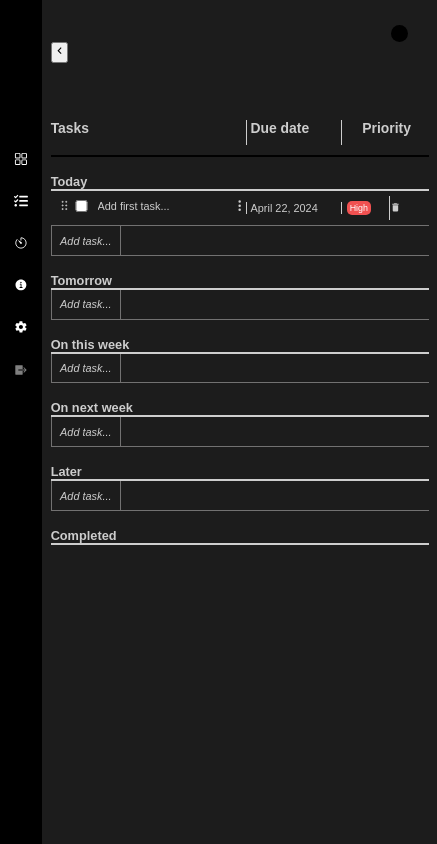
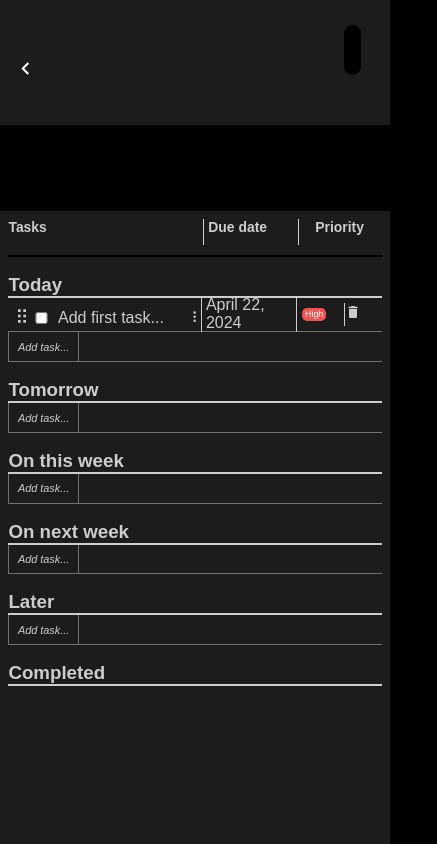
Before and after one commit to VitEfimov/test-manager-redux, a React (Create React App) app: page / in a window 390 px wide. Shown: the top 844 px of the page, 437 px wide, since content can reach past the window. Built offline with nearby package versions, Linux system fonts and the light colour scheme.

Commit message:
Hide btn

```diff
--- a/src/App.css
+++ b/src/App.css
@@ -50,58 +50,11 @@ main {
   overflow: hidden;
   transition: all .3s ease;
   font-family: Arial;
+width: 15dvw;
 
 
 
 
-  /* & button {
-    padding: 3dvh;
-    width: 100%;
-    color: var(--dark-font-color-white);
-    appearance: none;
-    background-color: transparent;
-    border: none;
-    box-sizing: border-box;
-    cursor: pointer;
-    display: inline-block;
-    font-size: calc(10px + 1vmin);
-    font-weight: 500;
-    line-height: normal;
-    min-width: fit-content;
-    outline: none;
-    text-align: center;
-    text-decoration: none;
-    transition: all 100ms cubic-bezier(.23, 1, 0.32, 1);
-    user-select: none;
-    -webkit-user-select: none;
-    touch-action: manipulation;
-    will-change: transform;
-    z-index: 0;
-    align-content: center;
-    align-items: center;
-    align-self: center;
-    text-align: center;
-    justify-content: center;
-    justify-items: center;
-    &:hover {
-      background-color: var(--dark-button-hover-color);
-      border-right: var(--dark-font-color-white) solid 3px;
-    }
-
-    &:focus {
-      outline: none;
-      box-shadow: 0 0 0 3px rgba(0, 0, 255, 0.4);
-    }
-
-    &:active {
-      transform: translateY(0);
-    }
-
-    &:disabled {
-      opacity: 0.5;
-      cursor: not-allowed;
-    }
-  } */
 }
 
 .nav-button {
@@ -283,7 +236,7 @@ margin-bottom: 15dvh;
   justify-content: space-between;
   padding-right: 1dvw;
 }
-.header__title-btn{
+.header__title-content{
   display: flex;
   flex-direction: column;
   padding-right: 1dvw;
@@ -341,7 +294,17 @@ margin-bottom: 15dvh;
   box-shadow: none;
   border: none;
 }
-
+.header__title-sidebar-view-btn{
+  margin: 1dvh 0 1dvh 0;
+  padding: 5px;
+  background: transparent;
+  color: var(--dark-font-color-white);
+  width: 35px;
+  box-shadow: none;
+  border: none;
+  font-size: 25px;
+  cursor: pointer;
+}
 /* ///////////////////////////// dashboard /////////////////////////////*/
 
 .dashboard-component {
@@ -1021,18 +984,6 @@ display: flex;
   .container{
     width: 100%;
   }
-  main {
-    height: 100dvh;
-    display: grid;
-    grid-template-areas:
-      "sidebar header"
-      "sidebar section";
-    grid-template-columns: 5dvh 1fr;
-    grid-template-rows: 7dvw 1fr;
-    font-size: calc(7px + 1vmin);
-    width: 100%;
-    /* min-width: fit-content; */
-  }
 
   .section__task-label {}
 
@@ -1047,7 +998,7 @@ display: flex;
   }
   .nav-button {
 
-    padding: 0;
+    /* padding: 0; */
     padding-top: 3dvh;}
   .nav-button-icon {
     display: block;
--- a/src/App.js
+++ b/src/App.js
@@ -61,6 +61,7 @@ function App() {
       {sidebarView ? <Sidebar setCurrentPage={setCurrentPage}
         setTitle={setTitle}
         sidebarView={sidebarView}/>:null}
+        <div className='main-content'>
         <Header
         setCurrentPage={setCurrentPage}
         title={title}
@@ -70,6 +71,7 @@ function App() {
         timeRemaining={timeRemaining}
         isTimeOver={isTimeOver} />
         {renderPage()}
+        </div>
       </main>
 
   );
--- a/src/components/Header.jsx
+++ b/src/components/Header.jsx
@@ -7,9 +7,9 @@ const Header = ({ isPromodoroActive, timeRemaining, isTimeOver, title, setSideba
   return (
     <header className='header'>
       <header className='header__title'>
-        <div className='header__title-btn'>
+        <div className='header__title-content'>
           <h1>{title}</h1>
-          <button onClick={() => setSidebarView(!sidebarView)}>
+          <button className='header__title-sidebar-view-btn' onClick={() => setSidebarView(!sidebarView)}>
             {sidebarView ? <MdKeyboardArrowLeft/> : <MdKeyboardArrowRight/>}
           </button>
         </div>
```
